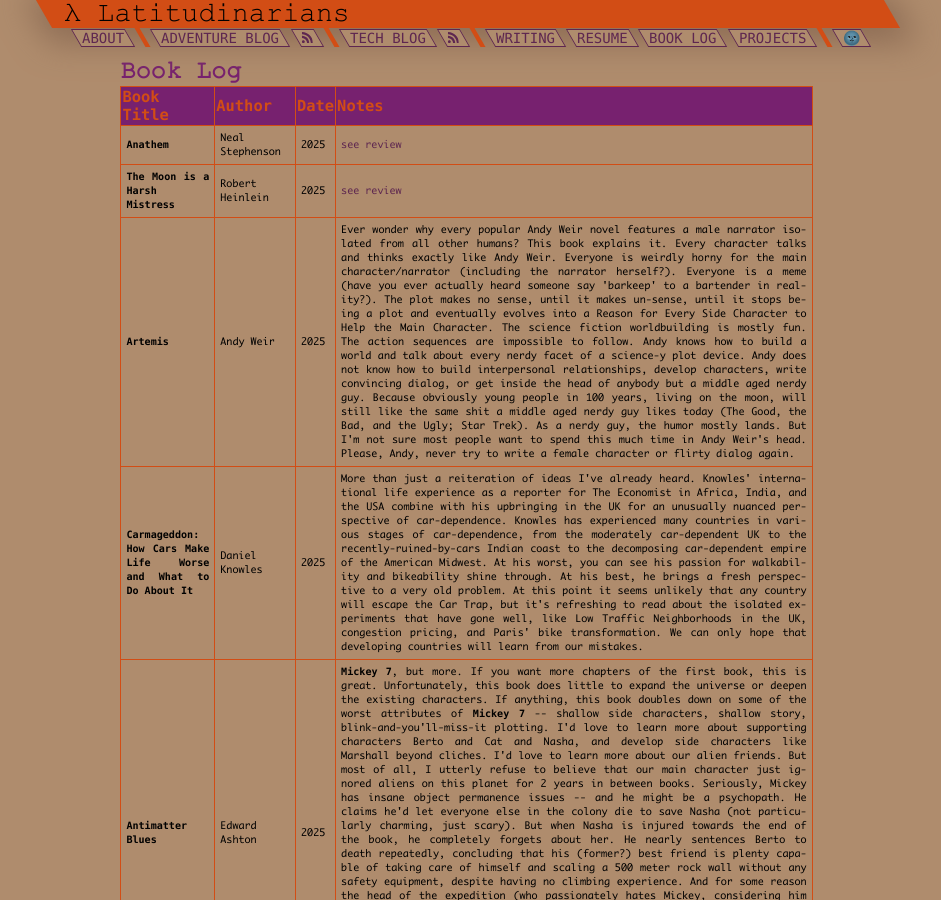
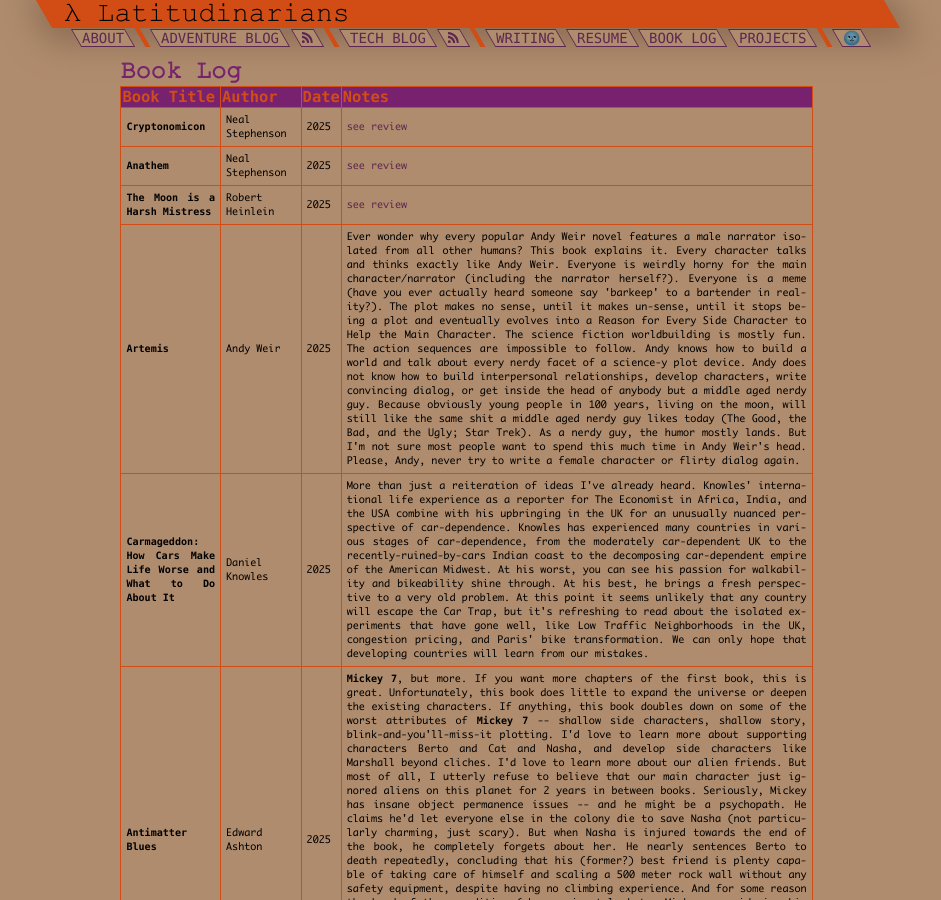
Before and after one commit to nathan-contino/nathan-contino.github.io, a Jekyll site: the page built from _pages/reading.md, in a window 1280 px wide and 900 px high. Shown: the whole window, without its empty margins (174-1115 px from the left). Built offline with Jekyll 4.4.1, drawn with Linux system fonts in a browser that asks for light colours.

Commit message:
Add cryptonomicon to book log

```diff
--- a/_pages/reading.md
+++ b/_pages/reading.md
@@ -6,6 +6,7 @@
 
 | Book Title 					| Author 				| Date 			| Notes |
 | ---		 					| ---		 			| ---			| ---	|
+| **Cryptonomicon**				| Neal Stephenson		| 2025			| [see review](/techblog/2025/09/04/cryptonomicon/) |
 | **Anathem**					| Neal Stephenson		| 2025			| [see review](/techblog/2025/08/06/anathem/) |
 | **The Moon is a Harsh Mistress** | Robert Heinlein	| 2025			| [see review](/techblog/2025/07/13/moon-heinlein/) |
 | **Artemis**					| Andy Weir 			| 2025 			| Ever wonder why every popular Andy Weir novel features a male narrator isolated from all other humans? This book explains it. Every character talks and thinks exactly like Andy Weir. Everyone is weirdly horny for the main character/narrator (including the narrator herself?). Everyone is a meme (have you ever actually heard someone say 'barkeep' to a bartender in reality?). The plot makes no sense, until it makes un-sense, until it stops being a plot and eventually evolves into a Reason for Every Side Character to Help the Main Character. The science fiction worldbuilding is mostly fun. The action sequences are impossible to follow. Andy knows how to build a world and talk about every nerdy facet of a science-y plot device. Andy does not know how to build interpersonal relationships, develop characters, write convincing dialog, or get inside the head of anybody but a middle aged nerdy guy. Because obviously young people in 100 years, living on the moon, will still like the same shit a middle aged nerdy guy likes today (The Good, the Bad, and the Ugly; Star Trek). As a nerdy guy, the humor mostly lands. But I'm not sure most people want to spend this much time in Andy Weir's head. Please, Andy, never try to write a female character or flirty dialog again. |
```
